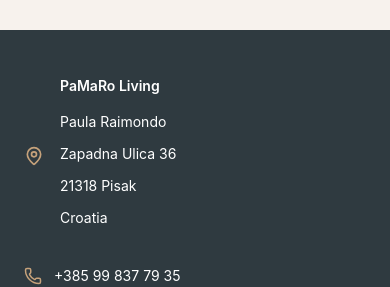
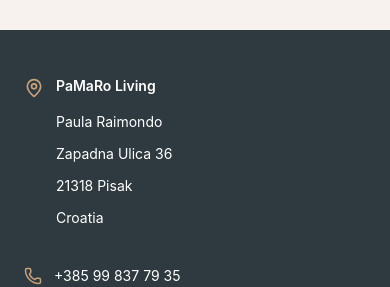
Before and after one commit to paulina44444/PaMaRoLiving, a React (Vite) app: page / in a window 390 px wide. Shown: the part 2576-2863 px from the top of the page. Built offline with nearby package versions, Linux system fonts and the light colour scheme.

Commit message:
footer mobile

```diff
--- a/src/App.jsx
+++ b/src/App.jsx
@@ -102,12 +102,12 @@
           {/* Adresse */}
 <div className="flex justify-start pl-0 md:pl-10">
 
-  <a
-    href="https://maps.google.com/?q=Zapadna+Ulica+36+Pisak+Croatia"
-    target="_blank"
-    rel="noreferrer"
-    className="flex items-center md:items-center gap-4 hover:text-[#c6a27b] transition"
-  >
+<a
+  href="https://maps.google.com/?q=Zapadna+Ulica+36+Pisak+Croatia"
+  target="_blank"
+  rel="noreferrer"
+  className="flex items-start gap-3 hover:text-[#c6a27b] transition"
+>
 
     <MapPin
       size={20}
```
